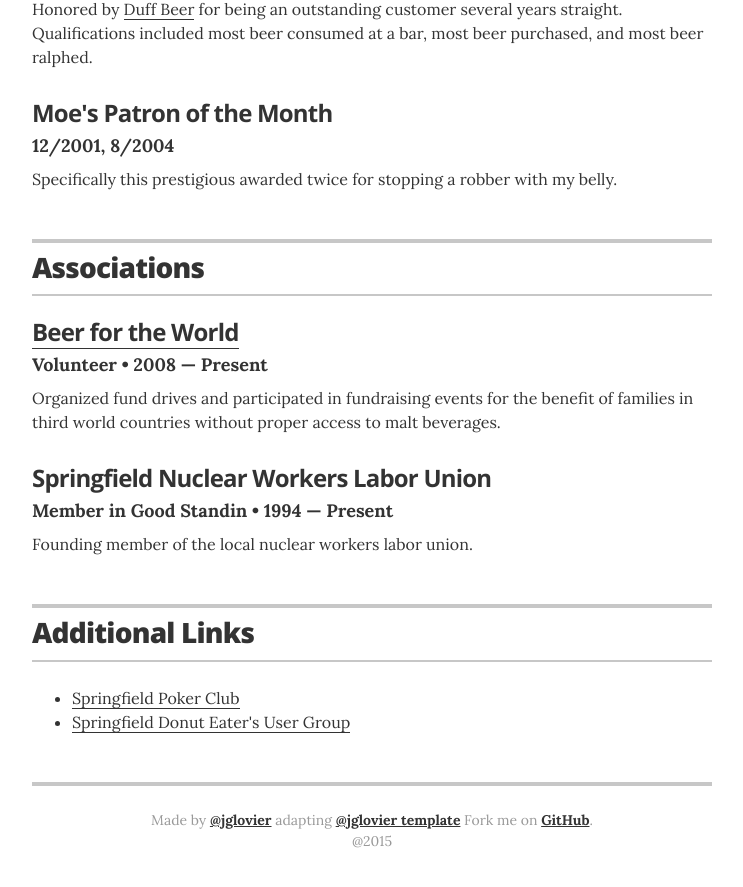
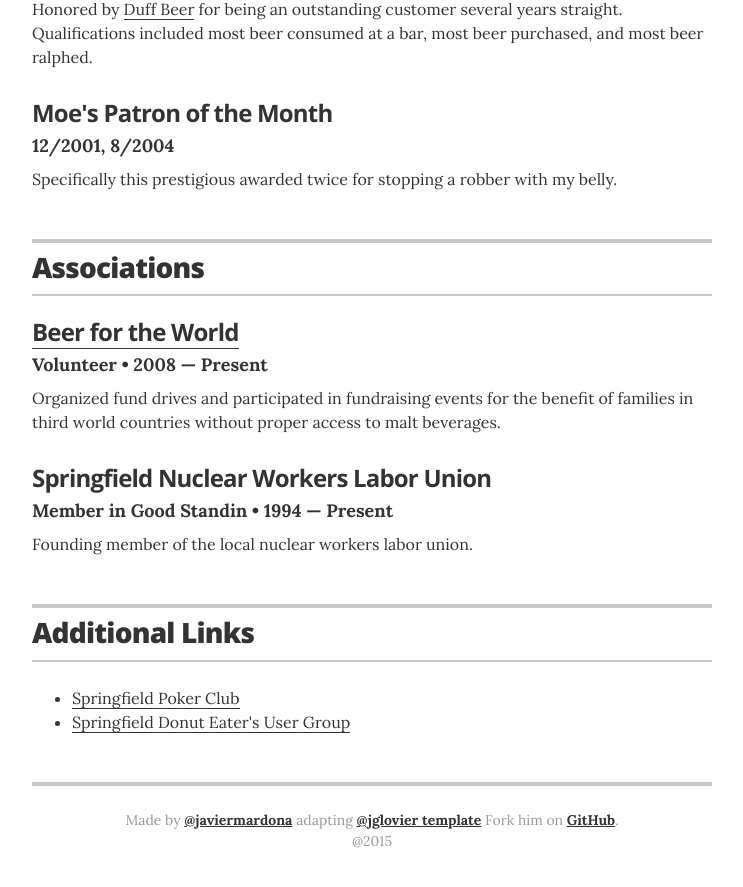
Before and after one commit to jglovier/resume-template, a Jekyll site: the page built from index.html, in a window 1280 px wide and 900 px high, scrolled down 2747 px. Shown: the top 887 px of the window, without its empty margins (268-1011 px from the left). Built offline with Jekyll 4.4.1, drawn with Linux system fonts in a browser that asks for light colours.

Commit message:
Update resume.html

```diff
--- a/_layouts/resume.html
+++ b/_layouts/resume.html
@@ -233,7 +233,7 @@
       {% endif %}
 
       <footer class="page-footer">
-        <p class="footer-line">Made by <a href="http://twitter.com/javiermardona">@jglovier</a> adapting <a href="http://twitter.com/jglovier">@jglovier template</a> Fork me on <a href="https://github.com/jglovier/resume-template">GitHub</a>.</p>
+        <p class="footer-line">Made by <a href="http://twitter.com/javiermardona">@javiermardona</a> adapting <a href="http://twitter.com/jglovier">@jglovier template</a> Fork him on <a href="https://github.com/jglovier/resume-template">GitHub</a>.</p>
         <p class="footer-line">@2015</p>
       </footer>
 
```
